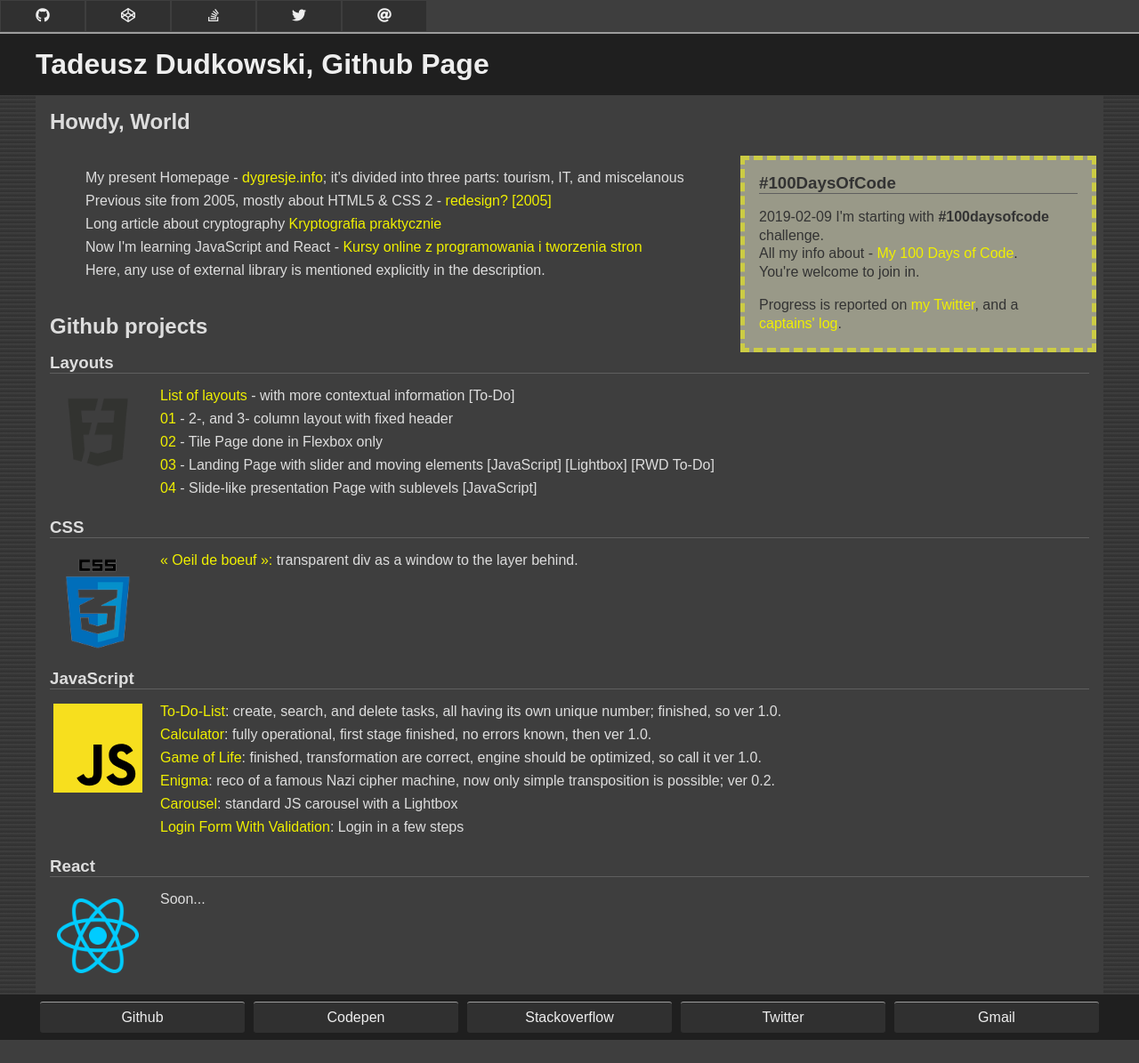
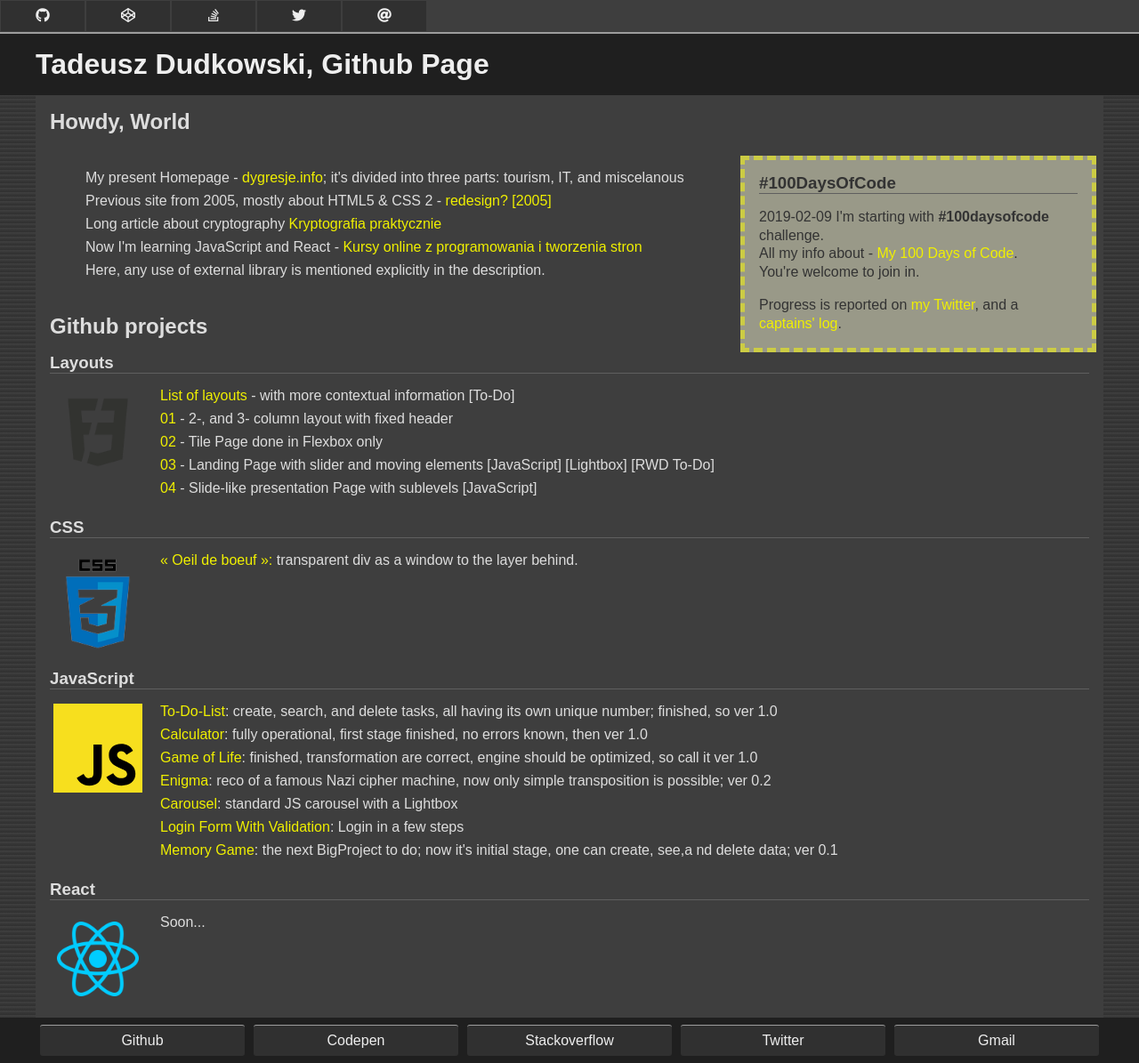
Before and after one commit to tdudkowski/tdudkowski.github.io, a Jekyll site: the page built from index.html, in a window 1280 px wide. Shown: the whole page at 89% size. Built offline with Jekyll 4.4.1, drawn with Linux system fonts in a browser that asks for light colours; nearby versions of some CDN libraries; before the commit the page ends 1169 px from its top, so only the background shows below that.

Commit message:
add link to next project: Memory Game

```diff
--- a/index.html
+++ b/index.html
@@ -57,16 +57,17 @@ title: Tadeusz Dudkowski, Github Page
 
 	<ul>
 		<li><a href="https://tdudkowski.github.io/To-Do-List/">To-Do-List</a>: create, search, and delete tasks, all having
-			its own unique number; finished, so ver 1.0.</li>
+			its own unique number; finished, so ver 1.0</li>
 		<li><a href="https://tdudkowski.github.io/Calculator/">Calculator</a>: fully operational, first stage finished, no
-			errors known, then ver 1.0.</li>
+			errors known, then ver 1.0</li>
 		<li><a href="https://tdudkowski.github.io/Game-Of-Life/">Game of Life</a>: finished, transformation are
-			correct, engine should be optimized, so call it ver 1.0.</li>
+			correct, engine should be optimized, so call it ver 1.0</li>
 		<li><a href="https://tdudkowski.github.io/Enigma/">Enigma</a>: reco of a famous Nazi cipher machine, now only simple
-			transposition is possible; ver 0.2.</li>
+			transposition is possible; ver 0.2</li>
 		<li><a href="https://tdudkowski.github.io/Carousel/">Carousel</a>: standard JS carousel with a Lightbox</li>
 		<li><a href="https://tdudkowski.github.io/Login-Form-With-Validation/">Login Form With Validation</a>: Login in a few
 			steps</li>
+		<li><a href="https://tdudkowski.github.io/Memory-Game/">Memory Game</a>: the next BigProject to do; now it's initial stage, one can create, see,a nd delete data; ver 0.1</li>
 	</ul>
 
 	<h3>React</h3>
```
